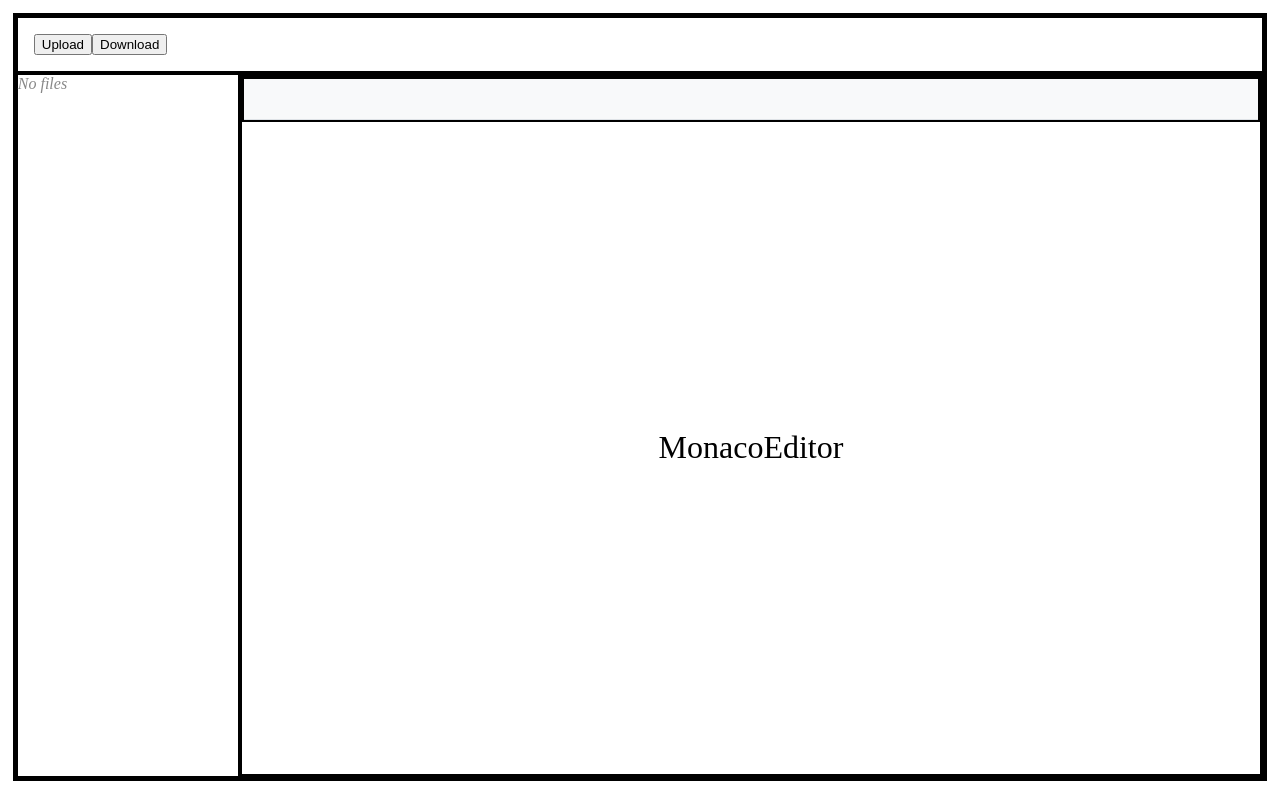
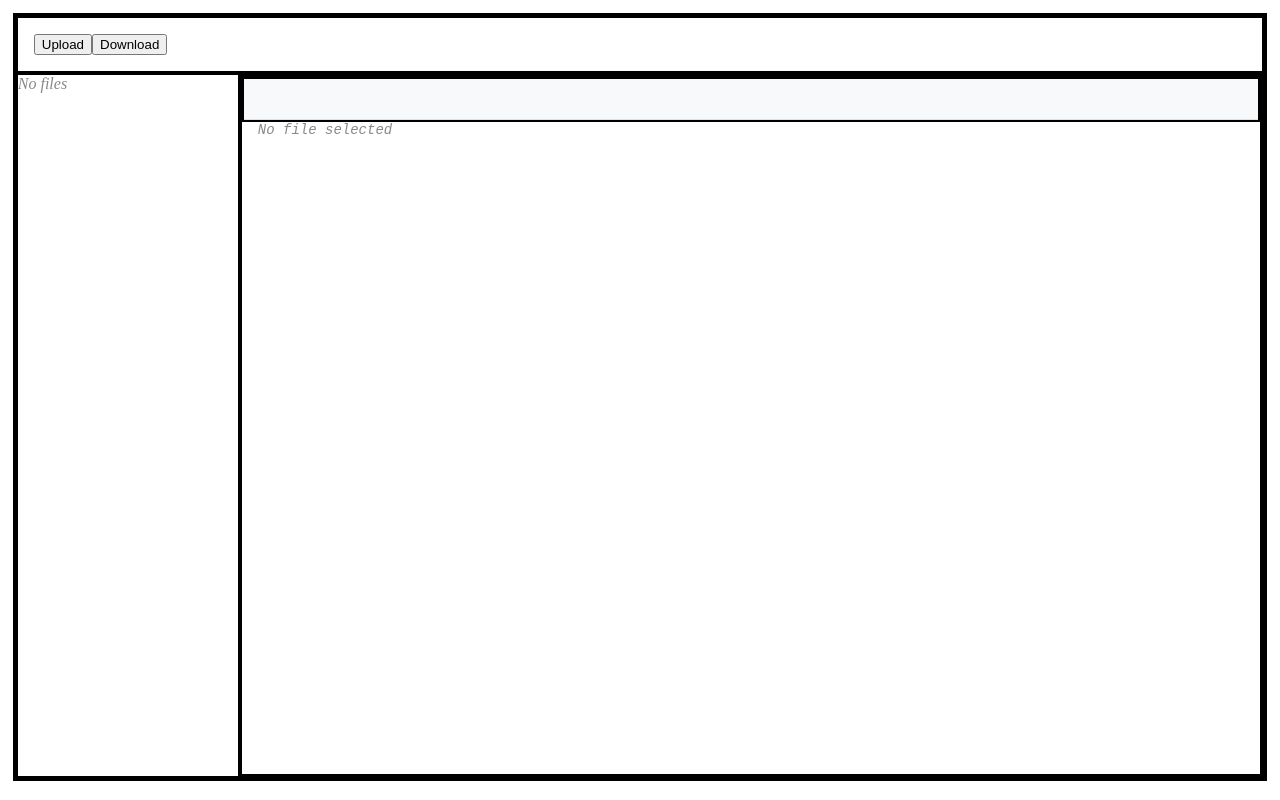
Before and after one commit to G-C62/elice-editor, a React (Vite) app: page / in a window 1280 px wide. Built offline with nearby package versions, Linux system fonts and the light colour scheme.

Commit message:
Add monaco-editor content

```diff
--- a/package.json
+++ b/package.json
@@ -15,6 +15,7 @@
     "@types/styled-components": "^5.1.34",
     "jotai": "^2.12.5",
     "jszip": "^3.10.1",
+    "monaco-editor": "^0.52.2",
     "react": "^19.1.0",
     "react-dom": "^19.1.0",
     "styled-components": "^6.1.19"
--- a/src/domains/MonacoEditor/components/MonacoEditor/index.tsx
+++ b/src/domains/MonacoEditor/components/MonacoEditor/index.tsx
@@ -1,7 +1,23 @@
-
+import { fileContentAtom } from '@/atoms/fileContentAtom';
+import { tabsAtom } from '@/atoms/tabsAtom';
+import { useAtomValue } from 'jotai';
 
 export const MonacoEditor = () => {
+  const tabs = useAtomValue(tabsAtom);
+  const fileContentMap = useAtomValue(fileContentAtom);
+
+  // 현재 열린 탭 찾기
+  const openedTab = tabs.find(tab => tab.isOpened);
+  // 해당 탭의 파일 내용
+  const content = openedTab ? (fileContentMap[openedTab.id] ?? '') : '';
+
   return (
-    <div>MonacoEditor</div>
+    <div style={{ width: '100%', height: '100%', fontFamily: 'monospace', fontSize: 14, padding: 16 }}>
+      {openedTab ? (
+        <pre style={{ margin: 0, whiteSpace: 'pre-wrap', wordBreak: 'break-all' }}>{content}</pre>
+      ) : (
+        <div style={{ color: '#888', fontStyle: 'italic' }}>No file selected</div>
+      )}
+    </div>
   );
 };
```
Also changed, not shown: 1 other file (tests, documents, lock files or other folders).
